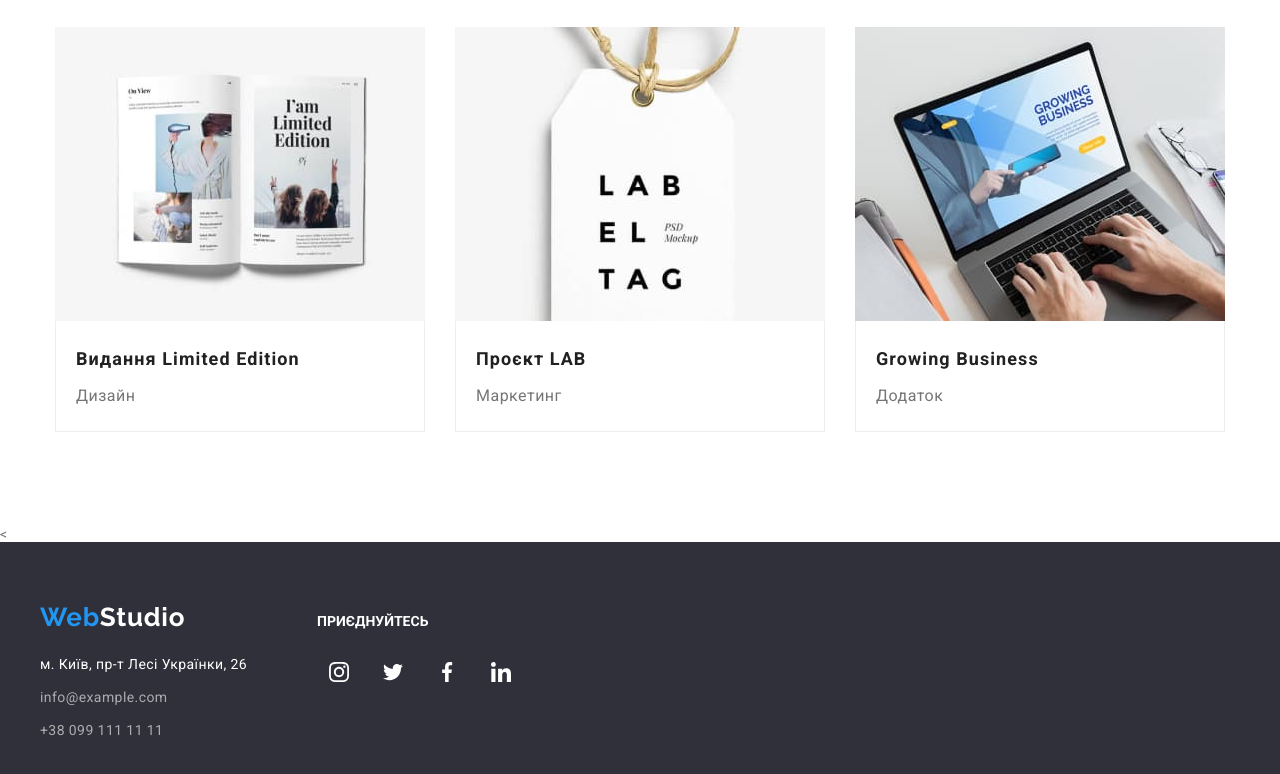
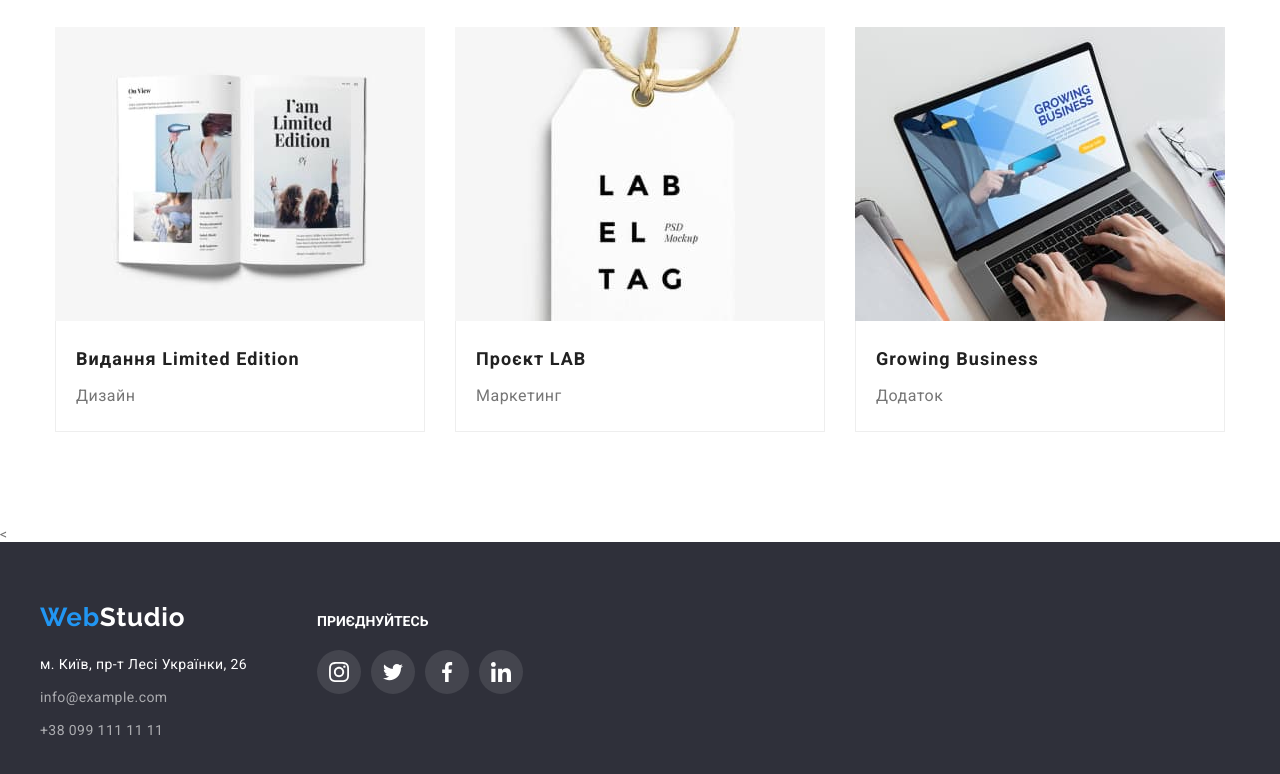
Before and after one commit to AndriiLokshin/goit-markup-hw-04, a plain HTML site: page portfolio.html in a window 1280 px wide. Shown: the part 1108-1882 px from the top of the page. Drawn offline with nearby package versions, Linux system fonts and the light colour scheme.

Commit message:
Update style.css

```diff
--- a/css/style.css
+++ b/css/style.css
@@ -155,6 +155,7 @@ color: var(--accent-color);
    padding-bottom: 32px;
    color: var(--primery-text-color);
    text-decoration: none;
+   fill: var(--primery-text-color);
 }
 
 .contact-list .link:last-child {
@@ -565,6 +566,10 @@ a.page-footer.logo {
    text-transform: uppercase;
    color: var(--white-color);
 }
+
+.social-network.link {
+   background-color: rgba(255, 255, 255, 0.1);;
+}
 .page-footer .social-icon {
    fill: var(--white-color);
 }
```
